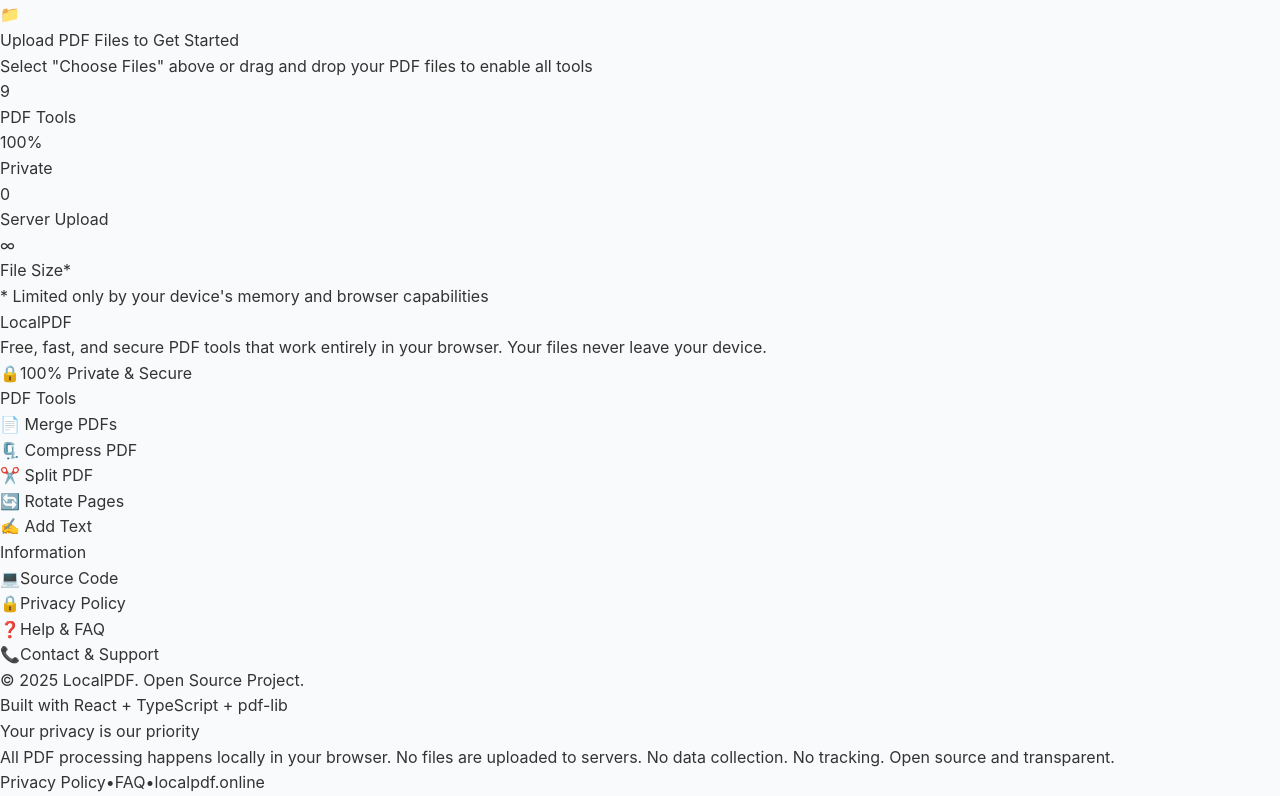
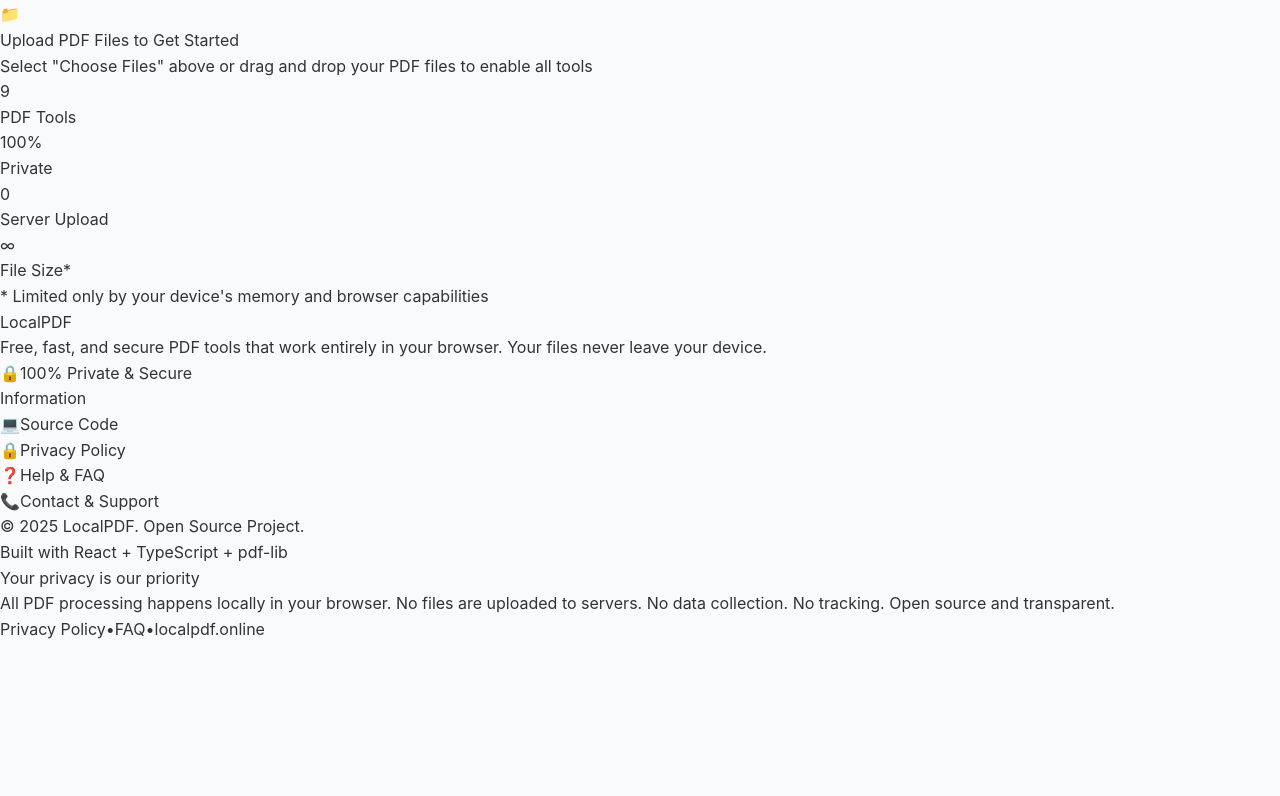
Before and after one commit to ulinycoin/clientpdf-pro, a React (Vite) app: page / in a window 1280 px wide. Shown: the part 2768-3564 px from the top of the page. After the commit the page ends 3410 px from the top, so only its background shows below. Built offline with nearby package versions, Linux system fonts and the light colour scheme.

Commit message:
refactor: update Footer to remove tool links and use internal page routes

```diff
--- a/src/components/organisms/Footer.tsx
+++ b/src/components/organisms/Footer.tsx
@@ -7,7 +7,7 @@ const Footer: React.FC = () => {
     <footer className="bg-gray-900 text-white py-12 mt-16">
       <div className="max-w-7xl mx-auto px-4">
         {/* Main Footer Content */}
-        <div className="grid grid-cols-1 md:grid-cols-4 gap-8 mb-8">
+        <div className="grid grid-cols-1 md:grid-cols-3 gap-8 mb-8">
 
           {/* Brand & Privacy */}
           <div className="md:col-span-2">
@@ -20,38 +20,6 @@ const Footer: React.FC = () => {
               <span className="text-lg">🔒</span>
               <span className="text-sm font-medium">100% Private & Secure</span>
             </div>
-          </div>
-
-          {/* Tools */}
-          <div>
-            <h4 className="font-semibold mb-4">PDF Tools</h4>
-            <ul className="space-y-2 text-gray-300">
-              <li>
-                <a href="#" className="hover:text-white transition-colors">
-                  📄 Merge PDFs
-                </a>
-              </li>
-              <li>
-                <a href="#" className="hover:text-white transition-colors">
-                  🗜️ Compress PDF
-                </a>
-              </li>
-              <li>
-                <a href="#" className="hover:text-white transition-colors">
-                  ✂️ Split PDF
-                </a>
-              </li>
-              <li>
-                <a href="#" className="hover:text-white transition-colors">
-                  🔄 Rotate Pages
-                </a>
-              </li>
-              <li>
-                <a href="#" className="hover:text-white transition-colors">
-                  ✍️ Add Text
-                </a>
-              </li>
-            </ul>
           </div>
 
           {/* Links */}
@@ -71,9 +39,7 @@ const Footer: React.FC = () => {
               </li>
               <li>
                 <a
-                  href="https://github.com/ulinycoin/clientpdf-pro/blob/main/PRIVACY.md"
-                  target="_blank"
-                  rel="noopener noreferrer"
+                  href="/privacy"
                   className="hover:text-white transition-colors flex items-center space-x-2"
                 >
                   <span>🔒</span>
@@ -82,9 +48,7 @@ const Footer: React.FC = () => {
               </li>
               <li>
                 <a
-                  href="https://github.com/ulinycoin/clientpdf-pro/blob/main/FAQ.md"
-                  target="_blank"
-                  rel="noopener noreferrer"
+                  href="/faq"
                   className="hover:text-white transition-colors flex items-center space-x-2"
                 >
                   <span>❓</span>
@@ -135,18 +99,14 @@ const Footer: React.FC = () => {
           </p>
           <div className="mt-3 flex justify-center space-x-6 text-xs">
             <a
-              href="https://github.com/ulinycoin/clientpdf-pro/blob/main/PRIVACY.md"
-              target="_blank"
-              rel="noopener noreferrer"
+              href="/privacy"
               className="text-gray-400 hover:text-white transition-colors"
             >
               Privacy Policy
             </a>
             <span className="text-gray-600">•</span>
             <a
-              href="https://github.com/ulinycoin/clientpdf-pro/blob/main/FAQ.md"
-              target="_blank"
-              rel="noopener noreferrer"
+              href="/faq"
               className="text-gray-400 hover:text-white transition-colors"
             >
               FAQ
```
